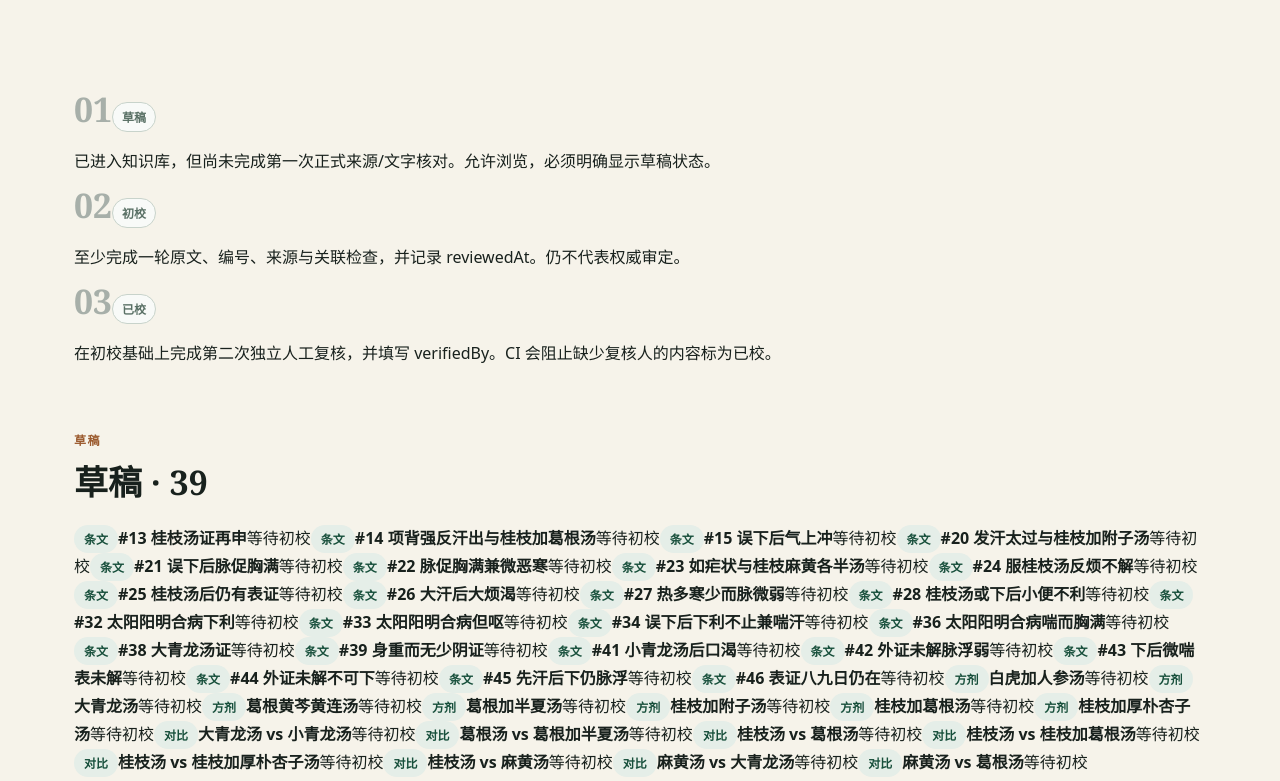
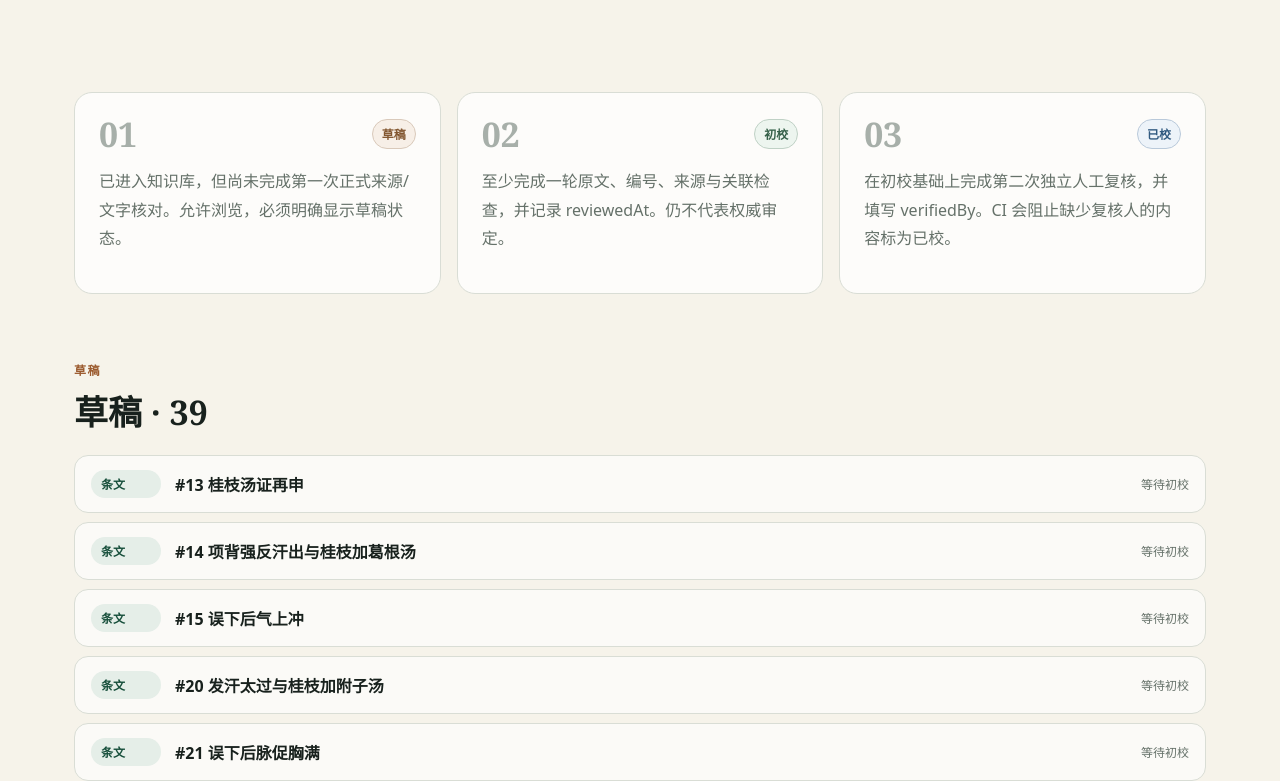
Before and after one commit to boxker/shanghan-runbook, a Next.js app: page /review in a window 1280 px wide. Shown: the part 469-1250 px from the top of the page. Built offline with nearby package versions, Linux system fonts and the light colour scheme.

Commit message:
style(v0.3.1): add comparison and review dashboard UI

```diff
--- a/app/globals.css
+++ b/app/globals.css
@@ -485,3 +485,93 @@ section { margin-bottom: 64px; }
   .adjacentNav a:last-child { text-align: left; }
   .compositionList { grid-template-columns: 1fr; }
 }
+
+
+/* v0.3.1 review states */
+.reviewBadge[data-status="草稿"] {
+  border-color: #d9c9ba;
+  background: #f7efe7;
+  color: #82562f;
+}
+.reviewBadge[data-status="初校"] {
+  border-color: #bfd1c5;
+  background: #edf5ef;
+  color: #356049;
+}
+.reviewBadge[data-status="已校"] {
+  border-color: #b9c9da;
+  background: #edf3f9;
+  color: #315a80;
+}
+
+/* Formula comparisons */
+.comparisonGrid {
+  display: grid;
+  grid-template-columns: repeat(2, 1fr);
+  gap: 16px;
+  margin-bottom: 34px;
+}
+.comparisonCard {
+  padding: 26px;
+  border: 1px solid var(--line);
+  border-radius: 20px;
+  background: var(--paper);
+}
+.comparisonCard:hover { border-color: var(--accent); transform: translateY(-1px); }
+.comparisonCardHead { display: flex; justify-content: space-between; gap: 12px; align-items: center; }
+.comparisonCardHead small { color: var(--muted); }
+.comparisonCard h2 { font: 800 27px/1.25 Georgia, "Noto Serif SC", serif; }
+.comparisonCard p { color: var(--muted); line-height: 1.8; }
+.versusRow {
+  display: grid;
+  grid-template-columns: 1fr auto 1fr;
+  gap: 12px;
+  align-items: center;
+  padding: 14px;
+  border-radius: 14px;
+  background: var(--accent-soft);
+}
+.versusRow strong:last-child { text-align: right; }
+.versusRow span { color: var(--warm); font-size: 11px; font-weight: 900; }
+.learnMore { display: block; margin-top: 18px; color: var(--accent); }
+.comparisonHero { text-align: center; padding: 44px 0 28px; }
+.comparisonHero h1 {
+  margin: 16px auto;
+  font: 800 clamp(40px, 6vw, 70px)/1.08 Georgia, "Noto Serif SC", serif;
+}
+.comparisonHero > p { max-width: 760px; margin: 0 auto; color: var(--muted); line-height: 1.9; font-size: 17px; }
+.comparisonFormulaLinks { display: flex; justify-content: center; align-items: center; gap: 12px; margin-top: 26px; flex-wrap: wrap; }
+.comparisonFormulaLinks a { padding: 11px 15px; border: 1px solid var(--line); border-radius: 999px; background: #fff; font-weight: 800; }
+.comparisonFormulaLinks span { color: var(--warm); font-size: 12px; font-weight: 900; }
+.compareTableWrap { overflow-x: auto; margin-bottom: 34px; }
+.compareTable { width: 100%; min-width: 680px; border-collapse: separate; border-spacing: 0; overflow: hidden; border: 1px solid var(--line); border-radius: 18px; background: var(--paper); }
+.compareTable th, .compareTable td { padding: 17px 18px; text-align: left; border-bottom: 1px solid var(--line); vertical-align: top; line-height: 1.7; }
+.compareTable thead th { background: #edf2ee; font-family: Georgia, "Noto Serif SC", serif; }
+.compareTable tbody th { width: 20%; color: var(--warm); }
+.compareTable tr:last-child th, .compareTable tr:last-child td { border-bottom: 0; }
+.comparisonMini .reviewBadge { margin-bottom: 12px; }
+
+/* Review dashboard */
+.reviewStages { display: grid; grid-template-columns: repeat(3, 1fr); gap: 16px; margin-bottom: 64px; }
+.reviewStage { padding: 24px; border: 1px solid var(--line); border-radius: 18px; background: var(--paper); }
+.reviewStageTop { display: flex; align-items: center; justify-content: space-between; gap: 12px; }
+.reviewStage p { color: var(--muted); line-height: 1.8; }
+.reviewList { display: grid; gap: 9px; }
+.reviewItem {
+  display: grid;
+  grid-template-columns: 70px 1fr auto;
+  gap: 14px;
+  align-items: center;
+  padding: 14px 16px;
+  border: 1px solid var(--line);
+  border-radius: 14px;
+  background: rgba(255,255,255,.62);
+}
+.reviewItem:hover { border-color: var(--accent); }
+.reviewItemMeta { color: var(--muted); font-size: 12px; text-align: right; }
+
+@media (max-width: 920px) {
+  .comparisonGrid, .reviewStages { grid-template-columns: 1fr; }
+  .reviewItem { grid-template-columns: 64px 1fr; }
+  .reviewItemMeta { grid-column: 2; text-align: left; }
+}
```
